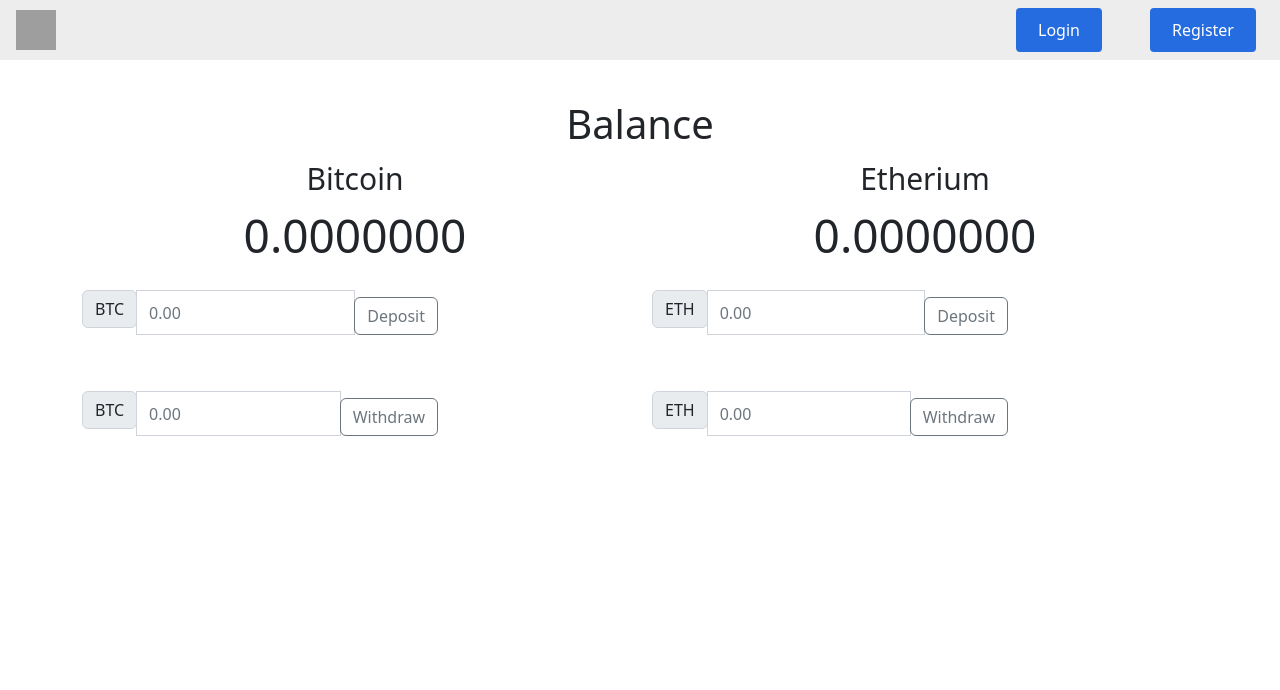
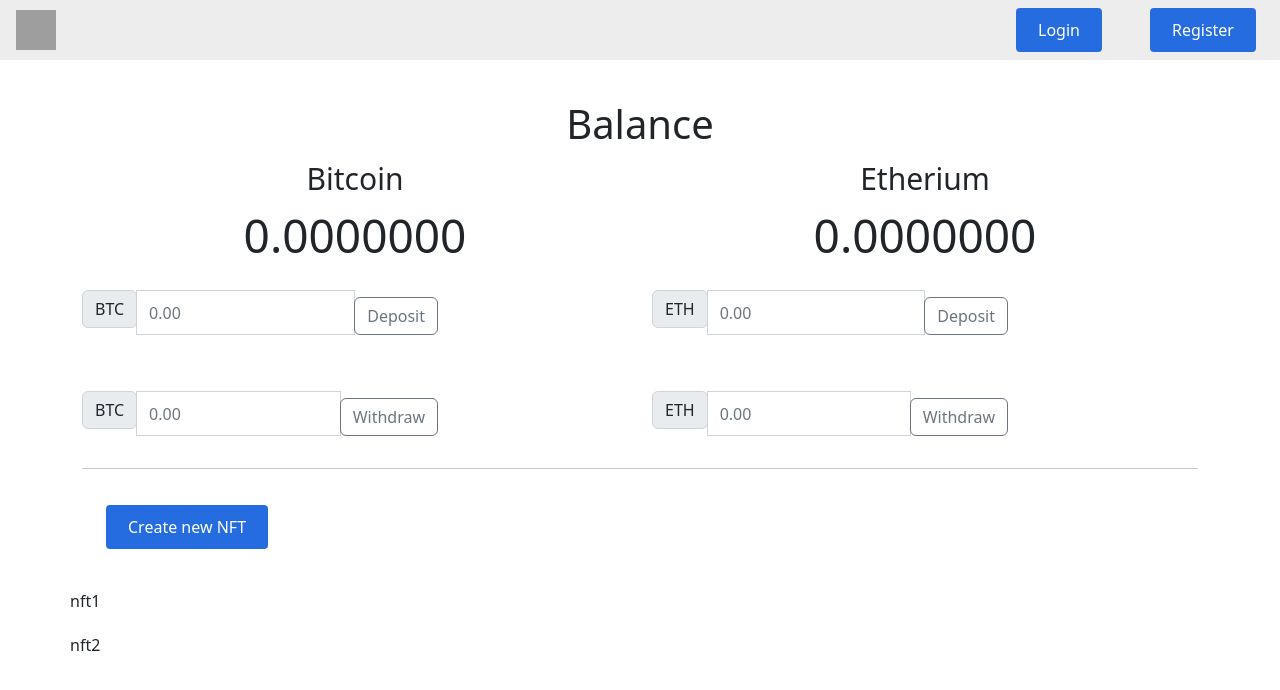
Before and after one commit to Ruturajnawale10/nft-trading-marketplace-frontend, a React (Create React App) app: page /wallet in a window 1280 px wide. Shown: the top 690 px of the page. Built offline with nearby package versions, Linux system fonts and the light colour scheme; no server answers; grey boxes are pictures that could not be loaded.

Commit message:
test branch: added wallet creation button

```diff
--- a/src/components/Wallet/Wallet.js
+++ b/src/components/Wallet/Wallet.js
@@ -2,6 +2,7 @@ import React, { useEffect, useState } from "react";
 import axios from "axios";
 import "../../App.css";
 import "./Wallet.css";
+import { NavButton, NavButtonLink } from "../Navbar/NavbarElements";
 import WarningBanner from "../WarningBanners/WarningBanner";
 
 function Wallet() {
@@ -63,7 +64,11 @@ function Wallet() {
       (btc_withdraw > balance.btcbalance && e.target.id === "btc2") ||
       (eth_withdraw > balance.ethbalance && e.target.id === "eth2")
     ) {
-      setWarningBannerDiv(<WarningBanner msg={"Withdrawing amount should be less than available balance"} />);
+      setWarningBannerDiv(
+        <WarningBanner
+          msg={"Withdrawing amount should be less than available balance"}
+        />
+      );
       return;
     }
 
@@ -208,6 +213,21 @@ function Wallet() {
           </div>
         </div>
       </div>
+      <hr />
+      <div className="row">
+        <NavButton>
+          <NavButtonLink>Create new NFT</NavButtonLink>
+        </NavButton>
+      </div>
+      <div className="row">
+       {/* todo: use map function to create tables */}
+        <div className="row">
+          nft1
+        </div>
+        <div className="row">
+          nft2
+        </div>
+      </div>
     </div>
   );
 }
```
